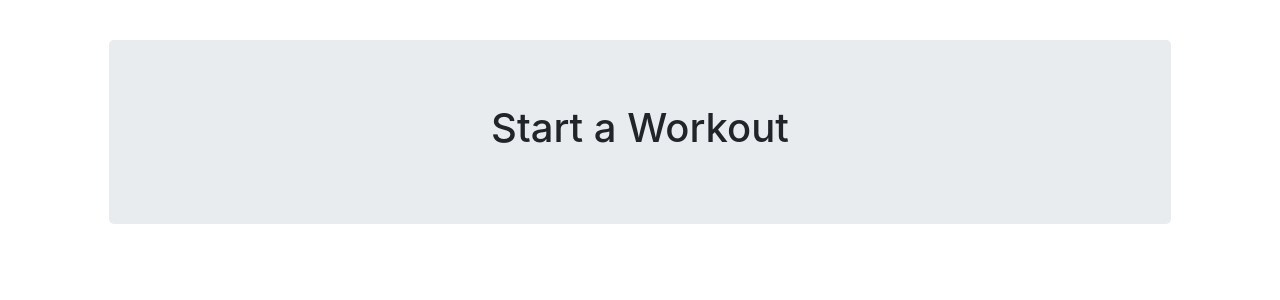
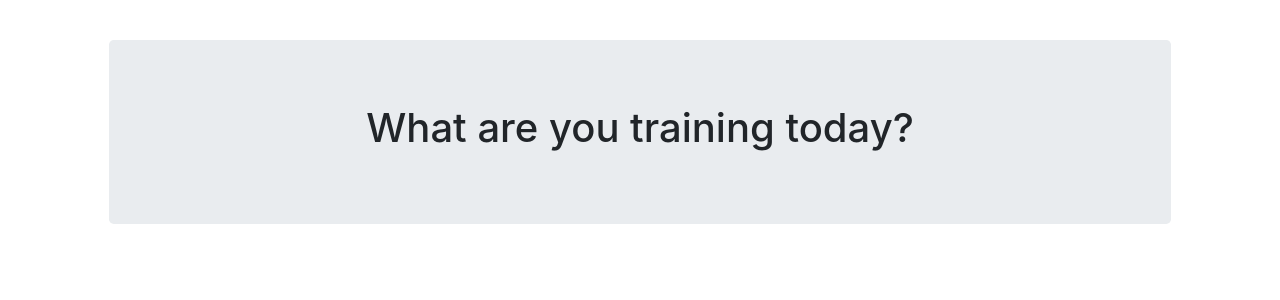
Before and after one commit to eric-newcomer/GymBuddy, a Django app: page /workout/ in a window 1280 px wide. Shown: the part 56-356 px from the top of the page. Run offline with Django 3.2, Linux system fonts and the light colour scheme; a user stored in the database is signed in; some libraries are stand-ins or nearby versions.

Commit message:
Modify workout.html

```diff
--- a/main/templates/main/workout.html
+++ b/main/templates/main/workout.html
@@ -1,5 +1,5 @@
 {% extends "main/base.html" %} {% block content %} {% load static %} {% include "main/navbar.html" %}
 <div class="jumbotron">
-    <h1>Start a Workout</h1>
+    <h1>What are you training today?</h1>
 </div>
 {% endblock %}
```
